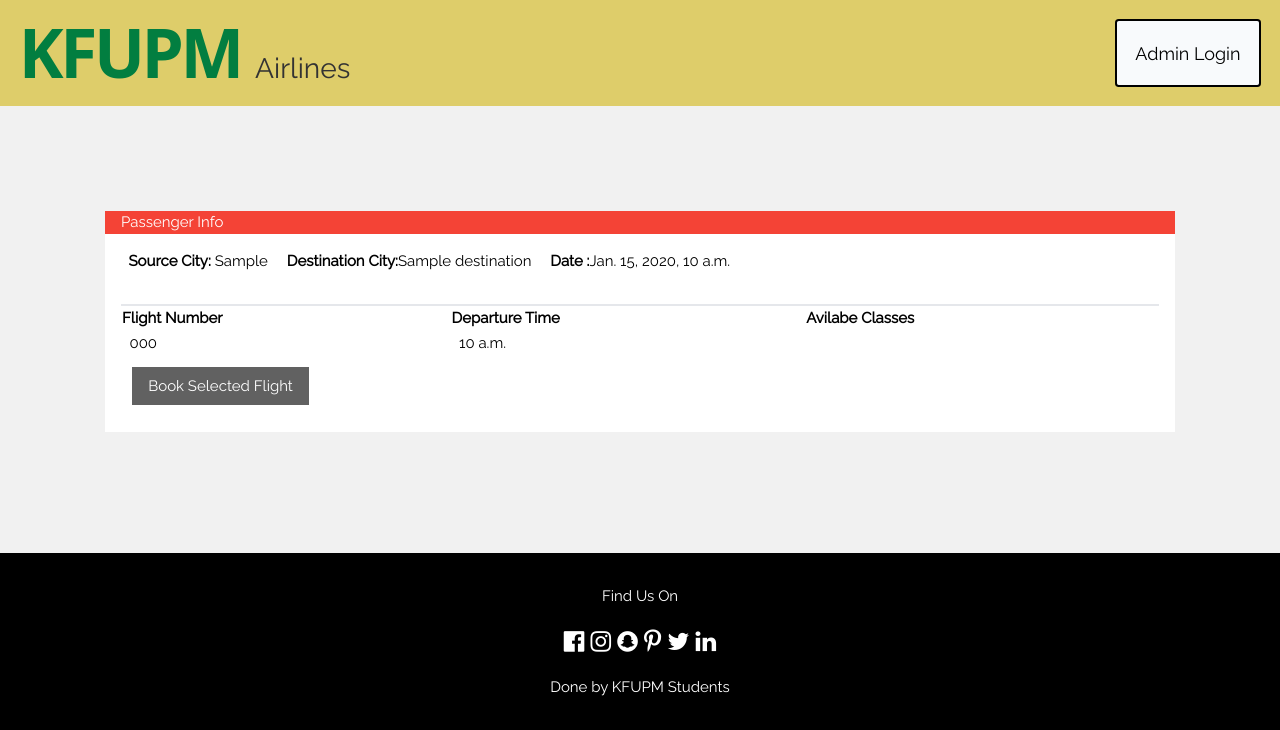
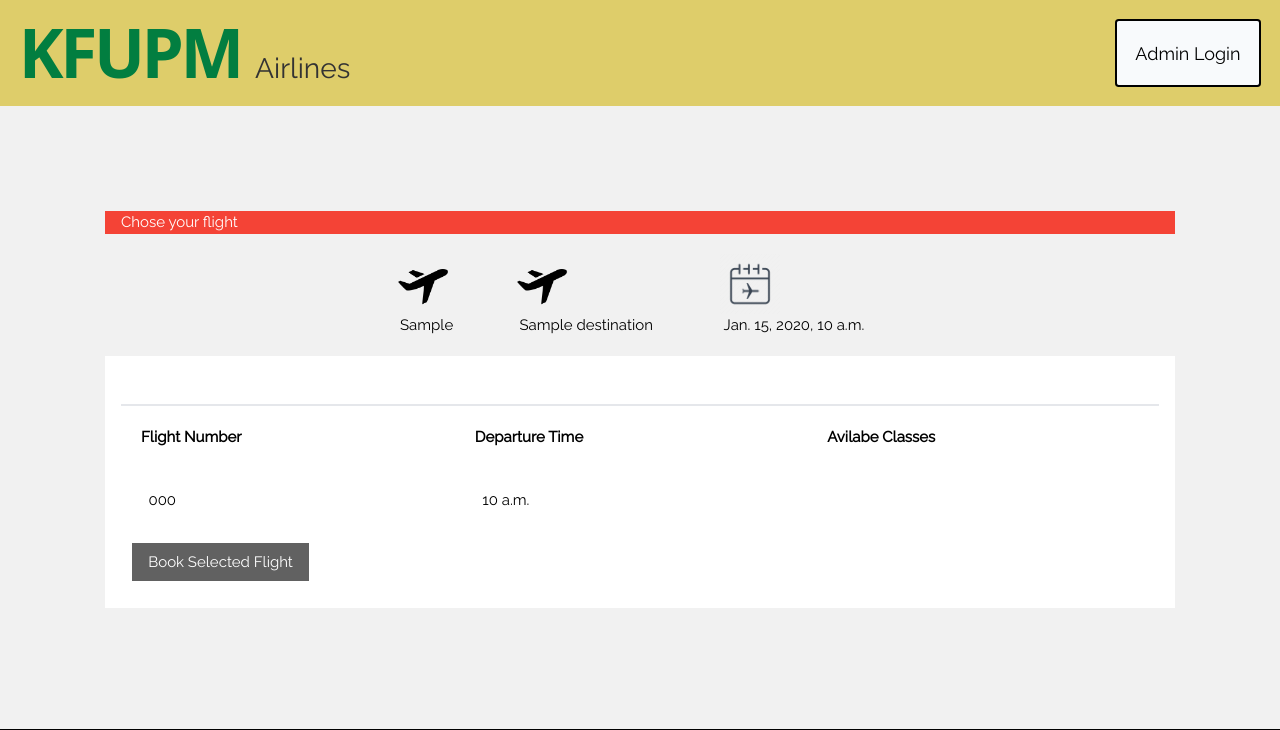
Before and after one commit to ammar-faifi/ics324, a Django app: template flight/templates/flight/data-entry.html in a window 1280 px wide. Shown: the top 730 px of the page. Run offline with Django 4.2, Linux system fonts and the light colour scheme; tables that the repository leaves empty hold one stand-in row (values such as "Sample post"); the template is opened without the code that fills it: values that come from a table or form of the project are taken from there, most other values are stand-ins (such as "Sample title", 1, 10 or a date in 2020); some libraries are stand-ins or nearby versions.

Commit message:
add icons

```diff
--- a/flight/templates/flight/data-entry.html
+++ b/flight/templates/flight/data-entry.html
@@ -5,16 +5,34 @@
   -->
   <div class="p-28">
     <div class="w3-container w3-red">
-      <h2>Passenger Info</h2>
+      <h1>Chose your flight</h1>
     </div>
+    <table width='50%' style='margin-left: auto; margin-right: auto;'>
+      <tr>
+        <td>
+          <img src="{% static 'take_off.png' %}" width="60px">
+          <h2 class="p-2 inline">{{ source_city }}</h2>
+        </td>
+        <td>
+          <img src="{% static 'take_off.png' %}" width="60px">
+          <h2 class="p-2 inline">{{ destination }}</h2>
+        </td>
+        <td>
+          <img src="{% static 'calender.png' %}" width="60px">
+          <h2 class="p-1 inline">{{ date }}</h2>
+        </td>
+      </tr>
+    </table>
     <div class="w3-container w3-white w3-padding-16">
-      <h2 class="p-2 inline"><strong>Source City: </strong>{{ source_city }}</h2>
-      <h2 class="p-2 inline"><strong>Destination City:</strong>{{ destination }}</h2>
-      <h2 class="p-2 inline"><strong>Date :</strong>{{ date }}</h2>
     </div>
     <div class="w3-container w3-white w3-padding-16">
       <!-- Loop through every flight-->
-      <table style="width:100%">
+      <table style="width:100%;">
+        <style>
+          th, td {
+            padding: 20px;
+          }
+        </style>
         <tr>
           <td><strong>Flight Number</strong></td>
           <td><strong>Departure Time</strong></td>
```
Also changed, not shown: static/calender.png (added), static/landing.png (added), static/take_off.png (added).
